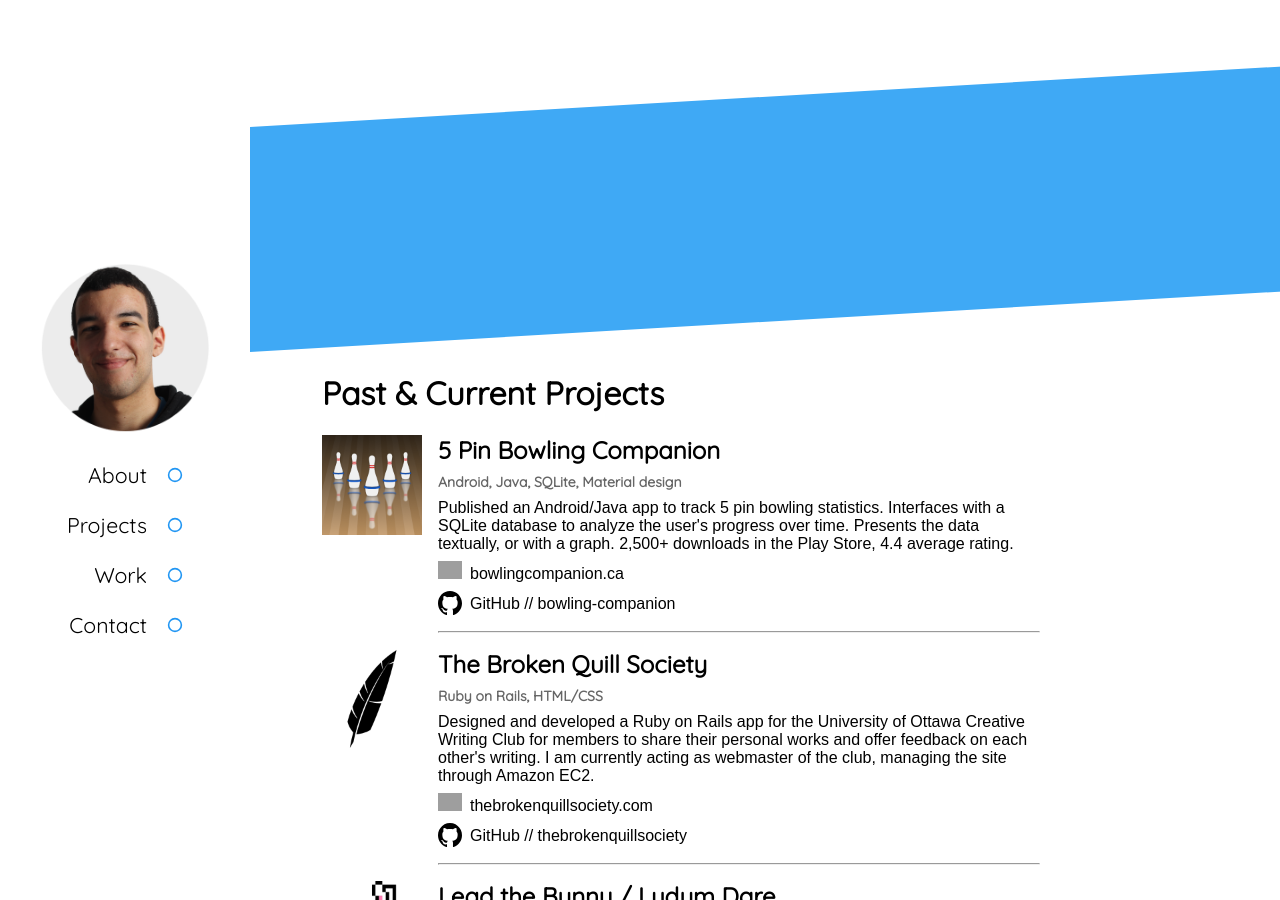
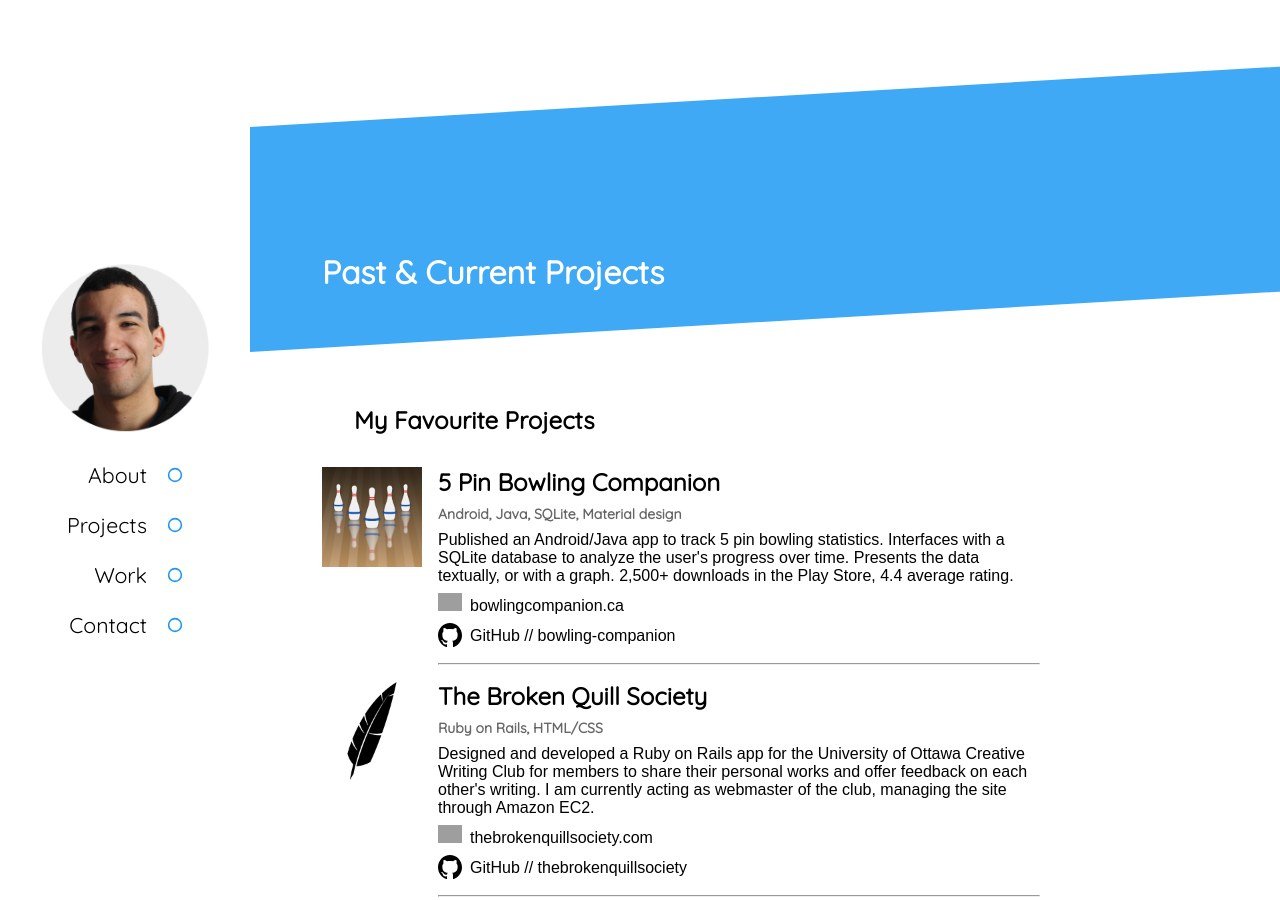
Before and after one commit to joseph-roque/joseph-roque.github.io, a Jekyll site: the page built from index.html, in a window 1280 px wide and 900 px high, scrolled down 698 px. Built offline with Jekyll 4.4.1, drawn with Linux system fonts in a browser that asks for light colours; nearby versions of some CDN libraries; some web fonts are replaced; some of the changed text lies outside the part shown; grey boxes are pictures that could not be loaded.

Commit message:
Layout for design projects

```diff
--- a/css/main.scss
+++ b/css/main.scss
@@ -3,6 +3,7 @@
 ---
 
 $sidebar-width: 250px;
+$title-offset: 100px;
 
 /*
  * Available font families:
@@ -101,6 +102,7 @@
 
   .section {
     padding-bottom: 140px;
+    padding-top: calc(#{$title-offset} - 40px);
   }
 }
 
@@ -128,6 +130,18 @@
     height: 128px;
     margin: 16px;
   }
+}
+
+.title {
+  font-family: 'Quicksand', sans-serif;
+  font-size: 32px;
+  color: #ffffff;
+  margin-left: 72px;
+  margin-top: -$title-offset;
+}
+
+.section-title {
+  padding: 32px;
 }
 
 .section {
--- a/index.html
+++ b/index.html
@@ -32,10 +32,34 @@
   </svg>
   <!-- End top divider -->
 
+  <h1 class='title'>Past &amp; Current Projects</h1>
+
   <div class='section'>
-    <h1>Past &amp; Current Projects</h1>
+    <h2 class='section-title'>My Favourite Projects</h2>
+    {% for project in site.data.projects_favourites %}
+      <div class='project'>
+        <img src='{{ project.image }}' alt='{{ project.name }}' class='project-img' />
+        <div class='body'>
+          <h2>{{ project.name }}</h2>
+          <h6>{{ project.tags }}</h6>
+          <p>{{ project.description }}</p>
+          <div class='links'>
+            {% for link in project.links %}
+              <div class='link'>
+                <img src='{{ link.image }}' alt='{{ link.name }}' class='link-img' />
+                <p><a href='{{ link.url }}'>{{ link.name }}</a></p>
+              </div>
+            {% endfor %}
+          </div>
+        </div>
+      </div>
+      {% if forloop.last == false %}
+        <hr />
+      {% endif %}
+    {% endfor %}
 
-    {% for project in site.data.projects_favourites %}
+    <h2 class='section-title'>Graphic Design &amp; Animation</h2>
+    {% for project in site.data.projects_design %}
       <div class='project'>
         <img src='{{ project.image }}' alt='{{ project.name }}' class='project-img' />
         <div class='body'>
```
Also changed, not shown: assets/links/youtube.png.
